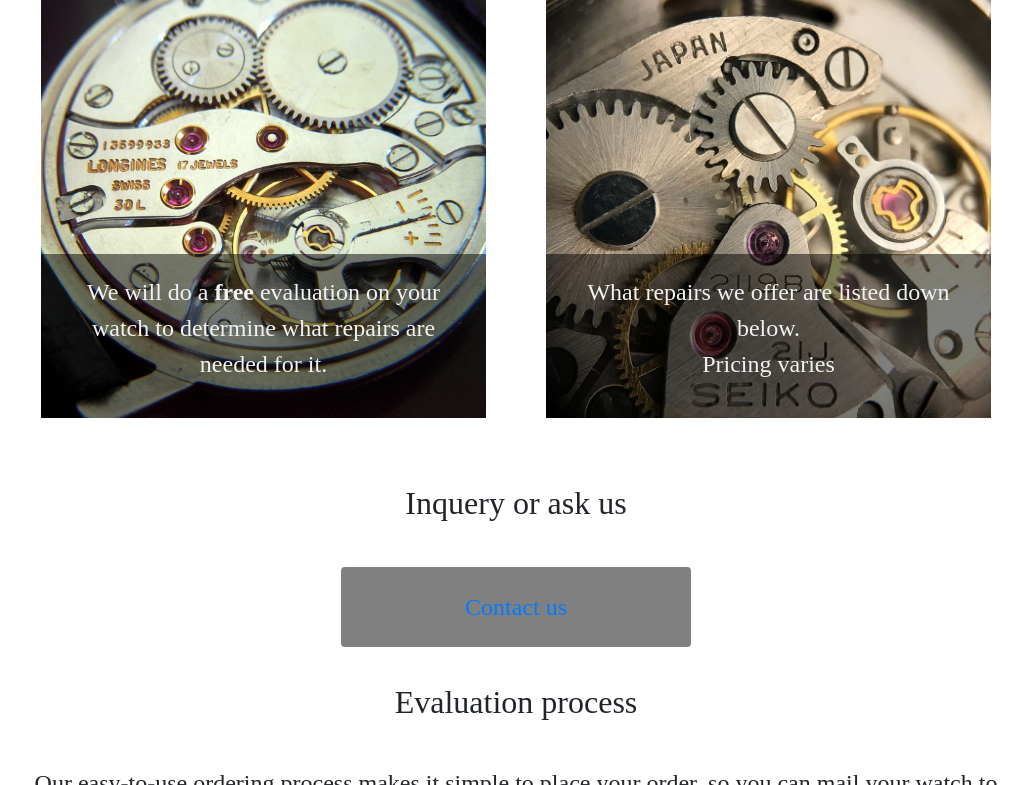
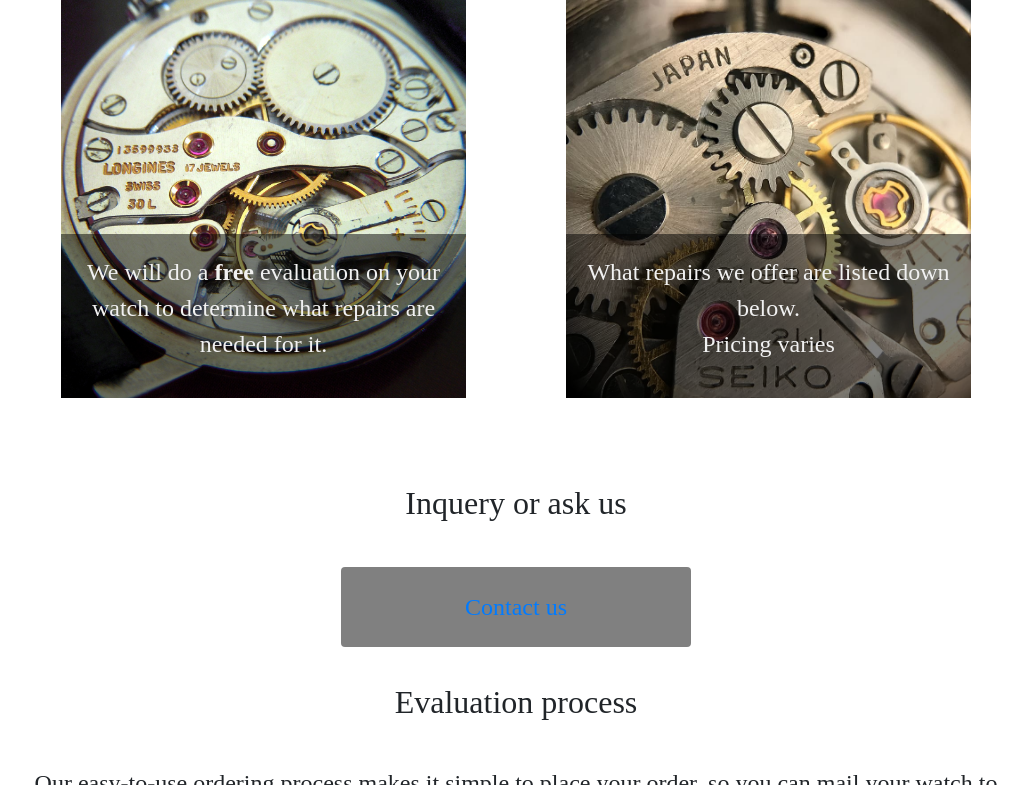
Before and after one commit to juhohamalainen/website-project1, a plain HTML site: page services.html in a window 1280 px wide. Shown: the part 315-1100 px from the top of the page, without its empty margins (124-1146 px from the left). Drawn offline with nearby package versions, Linux system fonts and the light colour scheme; a web font is replaced by a local one.

Commit message:
Update services.html

```diff
--- a/services.html
+++ b/services.html
@@ -20,7 +20,7 @@
   /* Create three equal columns that sits next to each other */
 .column {
     flex: 33.33%;
-    padding: 30px;
+    padding: 50px;
      }
 
   </style>
@@ -65,10 +65,12 @@
  <h1 align="center">
         Services for your watch
     </h1>
+
 <br>
   <div class ="row pad">
+
           <div class="column">
-              <h2 align="center">Evaluation</h2><div class="container1 some">
+              <h2 align="center">Evaluation</h2><div class="container1">
             <img src="images/SwissMechanism.jpg" width="100%" title="Swiss Mechanism" alt="image">
             <div class ="content">
             <p align="center">We will do a <b>free</b> evaluation on your watch to determine what repairs are needed for it.</p>
@@ -88,6 +90,7 @@
             <br>
 
           </div>
+
   </div>
 
   <div align="center" class="pad">
```
